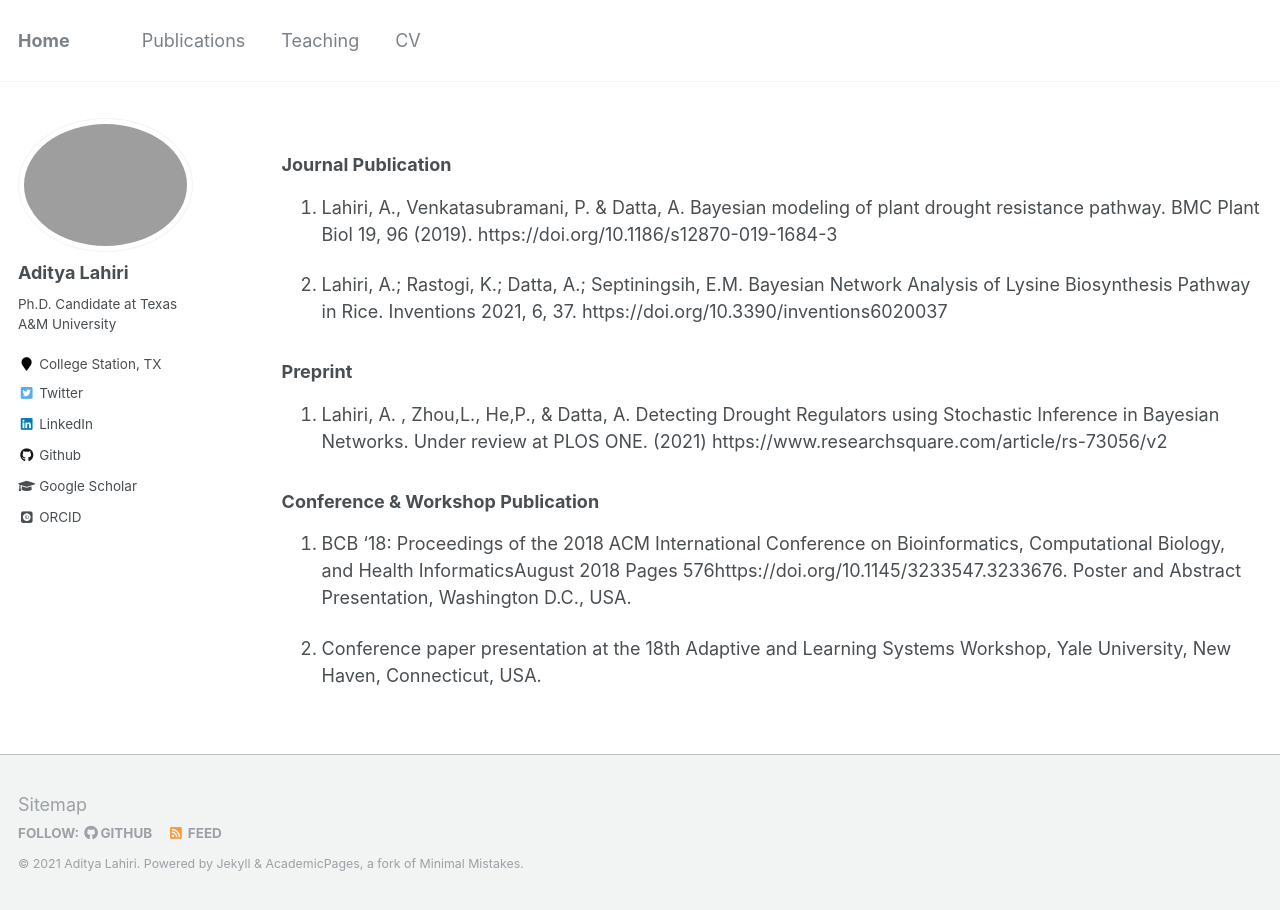
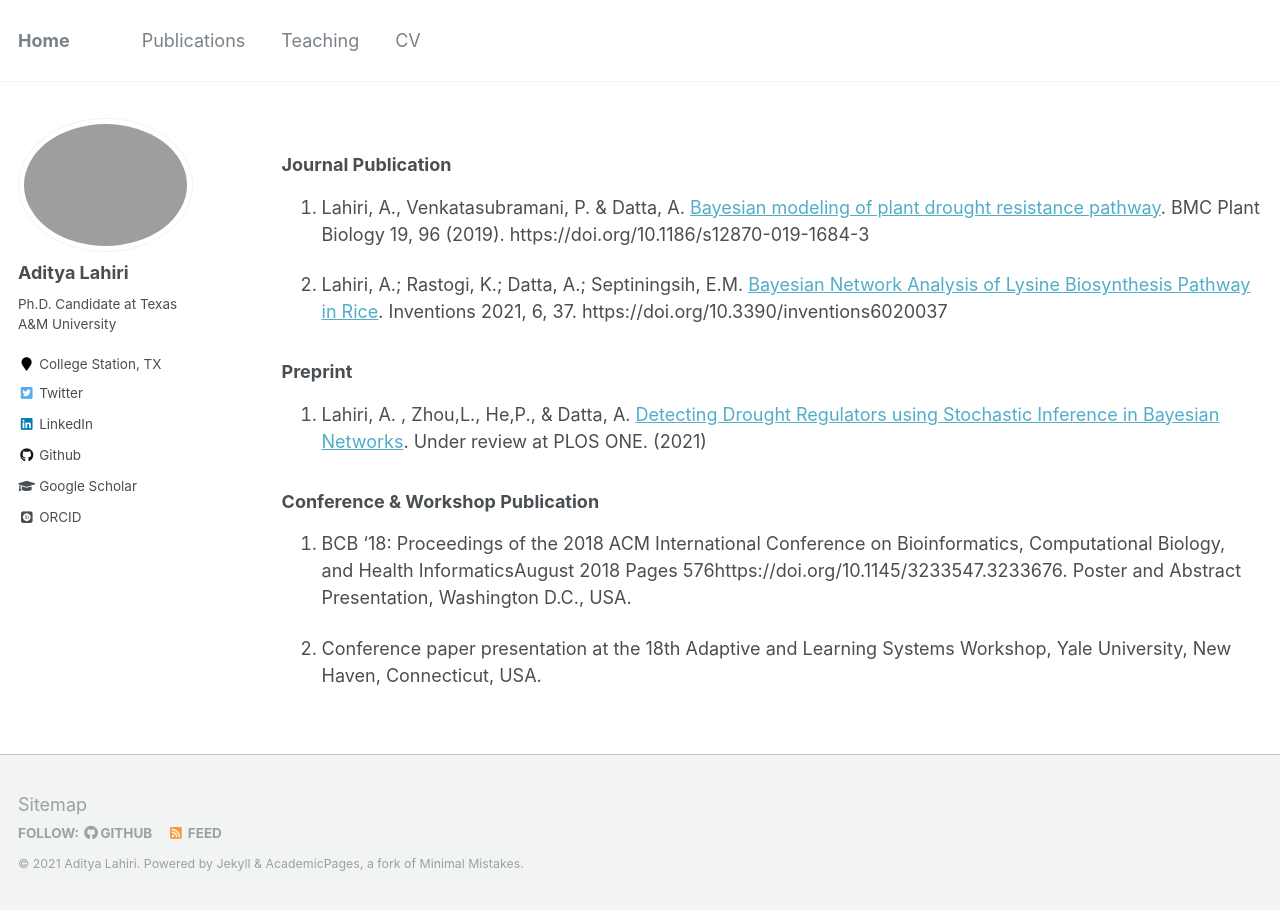
Before and after one commit to adilahiri/lahiri.github.io, a Jekyll site: the page built from _pages/publications.md, in a window 1280 px wide. Built offline with Jekyll 4.4.1, drawn with Linux system fonts in a browser that asks for light colours; some web fonts are replaced.

Commit message:
made style changes

```diff
--- a/_pages/publications.md
+++ b/_pages/publications.md
@@ -5,15 +5,15 @@ permalink: /publications/
 author_profile: true
 ---
 ### Journal Publication
-1. Lahiri, A., Venkatasubramani, P. & Datta, A. Bayesian modeling of plant drought resistance pathway.
-BMC Plant Biol 19, 96 (2019). https://doi.org/10.1186/s12870-019-1684-3
+1. Lahiri, A., Venkatasubramani, P. & Datta, A. [Bayesian modeling of plant drought resistance pathway](https://bmcplantbiol.biomedcentral.com/articles/10.1186/s12870-019-1684-3).
+BMC Plant Biology 19, 96 (2019). https://doi.org/10.1186/s12870-019-1684-3
 
-2. Lahiri, A.; Rastogi, K.; Datta, A.; Septiningsih, E.M. Bayesian Network Analysis of Lysine Biosynthesis Pathway in Rice.
+2. Lahiri, A.; Rastogi, K.; Datta, A.; Septiningsih, E.M. [Bayesian Network Analysis of Lysine Biosynthesis Pathway in Rice](https://www.mdpi.com/2411-5134/6/2/37).
 Inventions 2021, 6, 37. https://doi.org/10.3390/inventions6020037
 
 ### Preprint
-3. Lahiri, A. , Zhou,L., He,P., & Datta, A. Detecting Drought Regulators using Stochastic Inference in Bayesian Networks.
-Under review at PLOS ONE. (2021) https://www.researchsquare.com/article/rs-73056/v2
+3. Lahiri, A. , Zhou,L., He,P., & Datta, A. [Detecting Drought Regulators using Stochastic Inference in Bayesian Networks]( https://www.researchsquare.com/article/rs-73056/v2).
+Under review at PLOS ONE. (2021)
 
 
 ### Conference & Workshop Publication
```
